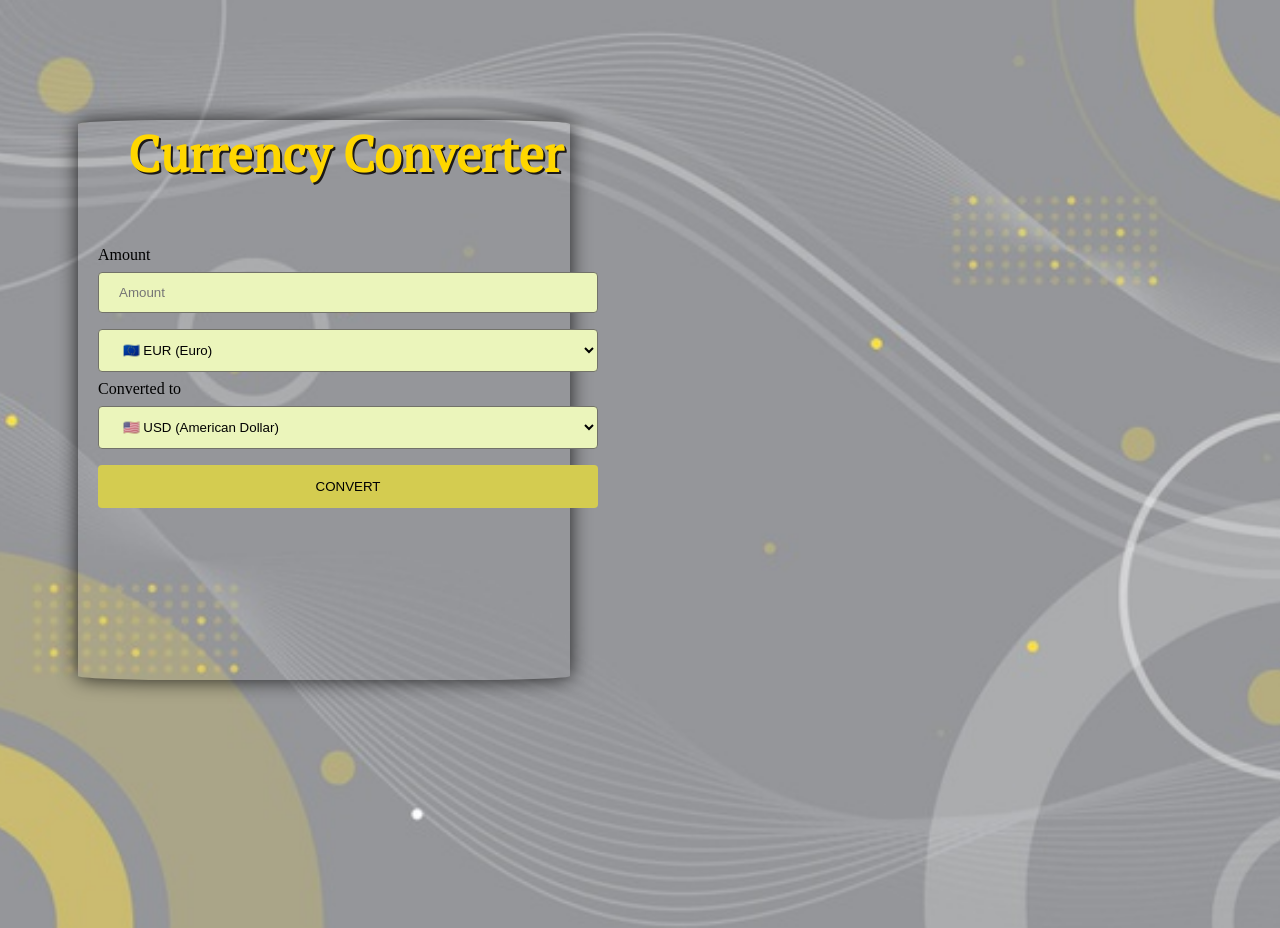
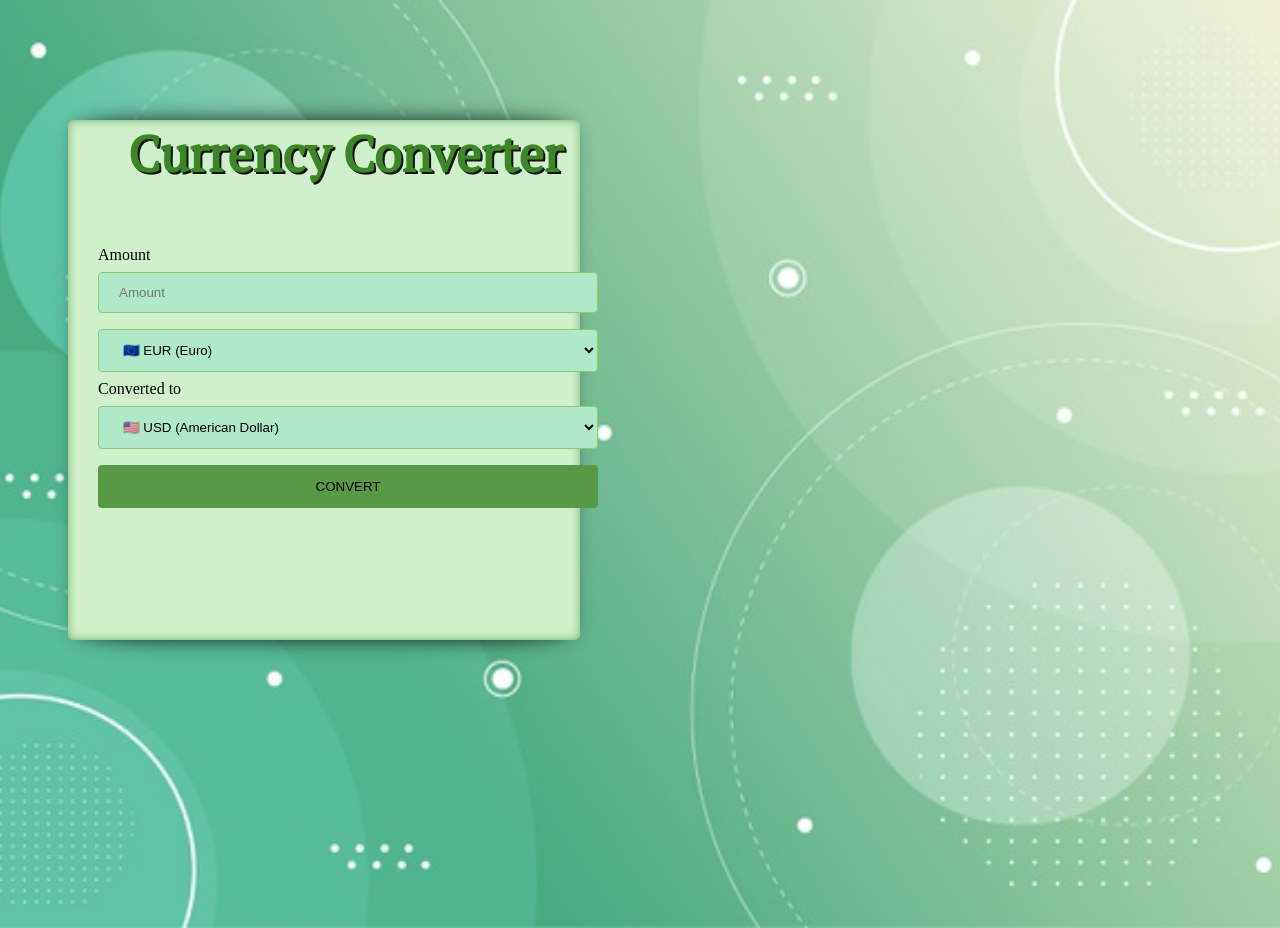
Before and after one commit to 180485/the-dream, a PHP site: page / in a window 1280 px wide. Run offline with PHP 8.4, Linux system fonts and the light colour scheme; data that the repository does not hold is empty.

Commit message:
Changenging style

```diff
--- a/index.php
+++ b/index.php
@@ -28,25 +28,25 @@
 //converter for EURO
   if($cur=="USD"){
     echo "<h2>"."Exhange Rate : "."$" . " " .$amount * 1.26 . " "." </h2>";
-    echo "<p style='color:#FFD700;'>" . "1 EUR = 1.26 USD" ."</p>";
+    echo "<p style='color:#163a0c;'>" . "1 EUR = 1.26 USD" ."</p>";
 
 
     }else if ($cur =="AUD" ){
       echo "<h2>"."Exhange Rate : "."$" . " "  .$amount * 1.58 . " " ." </h2>";
-      echo "<p style='color:#FFD700;'>" . "1 EUR = 1.58 AUD" ."</p>";
+      echo "<p style='color:#163a0c;'>" . "1 EUR = 1.58 AUD" ."</p>";
 
     }else if($cur == "IDR" ){
       echo "<h2>"."Exhange Rate : " ."Rp". " " .$amount * 17.172 . " ". "IDR" ." </h2>";
-      echo "<p style='color:#FFD700;'>" . "1 EUR =  Rp 17.172 IDR " ."</p>";
+      echo "<p style='color:#163a0c;'>" . "1 EUR =  Rp 17.172 IDR " ."</p>";
 
     }else if($cur=="THB"){
        echo "<h2>"."Exhange Rate : " . $amount * 36,82 . " ". "THB" ." </h2>";
-       echo "<p style='color:#FFD700;'>" . "1 EUR = 36.82 Thai Baht" ."</p>";
+       echo "<p style='color:#163a0c;'>" . "1 EUR = 36.82 Thai Baht" ."</p>";
 
 
     }else if($cur=="BRL"){
       echo "<h2>"."Exhange Rate : " . $amount * 6,55 . " ". "BRL" ." </h2>";
-      echo "<p style='color:#FFD700;'>" . "1 EUR = 6,55 Brazilian Real " ."</p>";
+      echo "<p style='color:#163a0c;'>" . "1 EUR = 6,55 Brazilian Real " ."</p>";
 
     }
 
--- a/style.css
+++ b/style.css
@@ -1,7 +1,7 @@
 body {
     width: 100%;
     height: 100%;
-    background-image:url("bg1.jpg");
+    background-image:url("bg.jpg");
     background-size: cover;
     background-repeat: no-repeat;
     background-position: center;
@@ -18,15 +18,15 @@ input[type=text], select {
   padding: 12px 20px;
   margin: 8px 0;
   display: inline-block;
-  border: 1px solid rgb(114, 114, 105);
+  border: 1px solid rgb(140, 204, 110);
   border-radius: 4px;
   box-sizing: border-box;
-  background-color: rgb(235, 245, 187);
+  background-color: rgb(175, 233, 201);
 }
 
 input[type=submit] {
   width: 100%;
-  background-color: #d4cc50;
+  background-color: #589946;
   padding: 14px 20px;
   margin: 8px 0;
   border: none;
@@ -35,16 +35,16 @@ input[type=submit] {
 }
 
 input[type=submit]:hover {
-  background-color: #e6f17a;
+  background-color: #4bbe5e;
 }
 
 
 h1{
 
     margin-left:60px;
-    text-shadow: 2px 2px rgb(27, 25, 25);
+    text-shadow: 2px 2px rgb(20, 18, 18);
     font-size: 50px;
-    color:#FFD700;
+    color: #3d8628;
     margin-top: 120px;
     font-family: 'PT Serif', serif;
 
@@ -58,14 +58,16 @@ h1{
 
 .container {
   width: 40%;
-  height: 70%;
-  background-color: linear-gradient(
-    rgba(140, 228, 162, 0.3),
-    rgba(57, 182, 26, 0.5)
-  ), rgb(97, 189, 85);
+  height: 65%;
+  background-color: rgb(208, 240, 204);
   margin-left: 60px;
-  border-radius: 3px;
+  border-radius: 6px;
   position: relative;
+  -moz-box-shadow:    inset 0 0 10px #82c774;
+   -webkit-box-shadow: inset 0 0 10px #4fe467;
+   box-shadow:         inset 0 0 10px #74b372;
+
+
 }
 
 .container:before, .effect7:after
@@ -73,15 +75,15 @@ h1{
 content:"";
 position:absolute;
 z-index:-1;
--webkit-box-shadow:0 0 20px rgba(6, 17, 11, 0.8);
+-webkit-box-shadow:0 0 20px rgba(0,0,0,0.8);
 -moz-box-shadow:0 0 20px rgba(0,0,0,0.8);
 box-shadow:0 0 20px rgba(0,0,0,0.8);
 top:0;
 bottom:0;
 left:10px;
 right:10px;
--moz-border-radius:100px / 4px;
-border-radius:100px / 4px;
+-moz-border-radius:100px / 10px;
+border-radius:100px / 10px;
 }
 .effect7:after
 {
```
